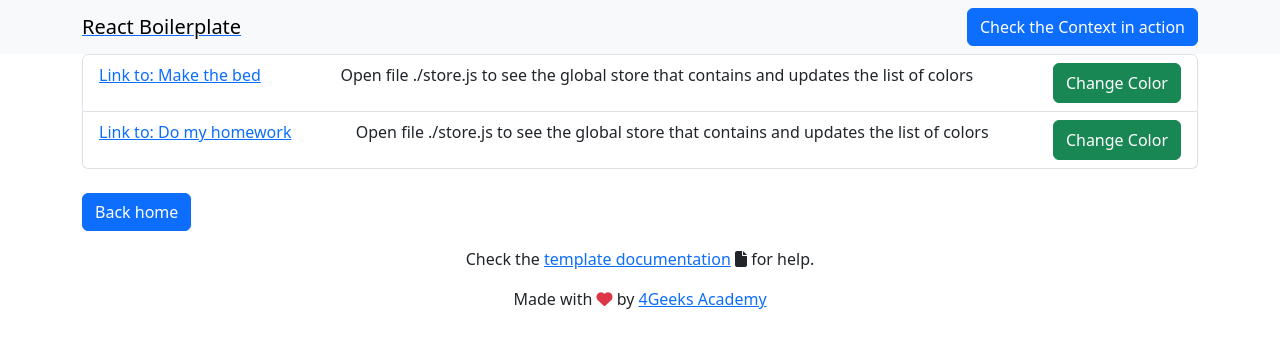
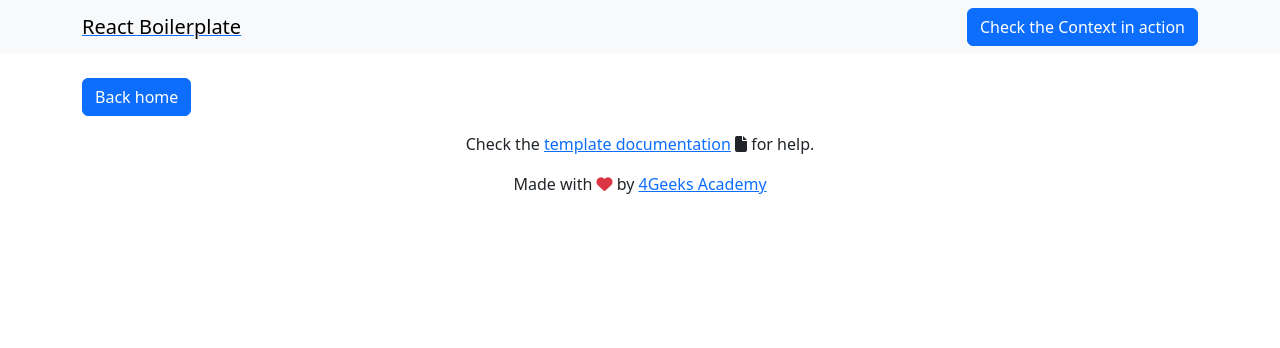
Before and after one commit to 4GeeksAcademy/AnthonyR-ContactListAppReact-Context, a React (Vite) app: page /demo in a window 1280 px wide. Shown: the top 348 px of the page. Built offline with nearby package versions, Linux system fonts and the light colour scheme.

Commit message:
Creando case en el store para guardar contactos

```diff
--- a/src/store.js
+++ b/src/store.js
@@ -1,32 +1,18 @@
-export const initialStore=()=>{
-  return{
+export const initialStore = () => {
+  return {
     message: null,
-    todos: [
-      {
-        id: 1,
-        title: "Make the bed",
-        background: null,
-      },
-      {
-        id: 2,
-        title: "Do my homework",
-        background: null,
-      }
-    ]
+    contacts: [],
+  };
+};
+
+export default function storeReducer(store, action = {}) {
+  switch (action.type) {
+    case "set_contact":
+      return {
+        ...store,
+        contacts: action.payload,
+      };
+    default:
+      throw Error("Unknown action.");
   }
 }
-
-export default function storeReducer(store, action = {}) {
-  switch(action.type){
-    case 'add_task':
-
-      const { id,  color } = action.payload
-
-      return {
-        ...store,
-        todos: store.todos.map((todo) => (todo.id === id ? { ...todo, background: color } : todo))
-      };
-    default:
-      throw Error('Unknown action.');
-  }
-}
```
